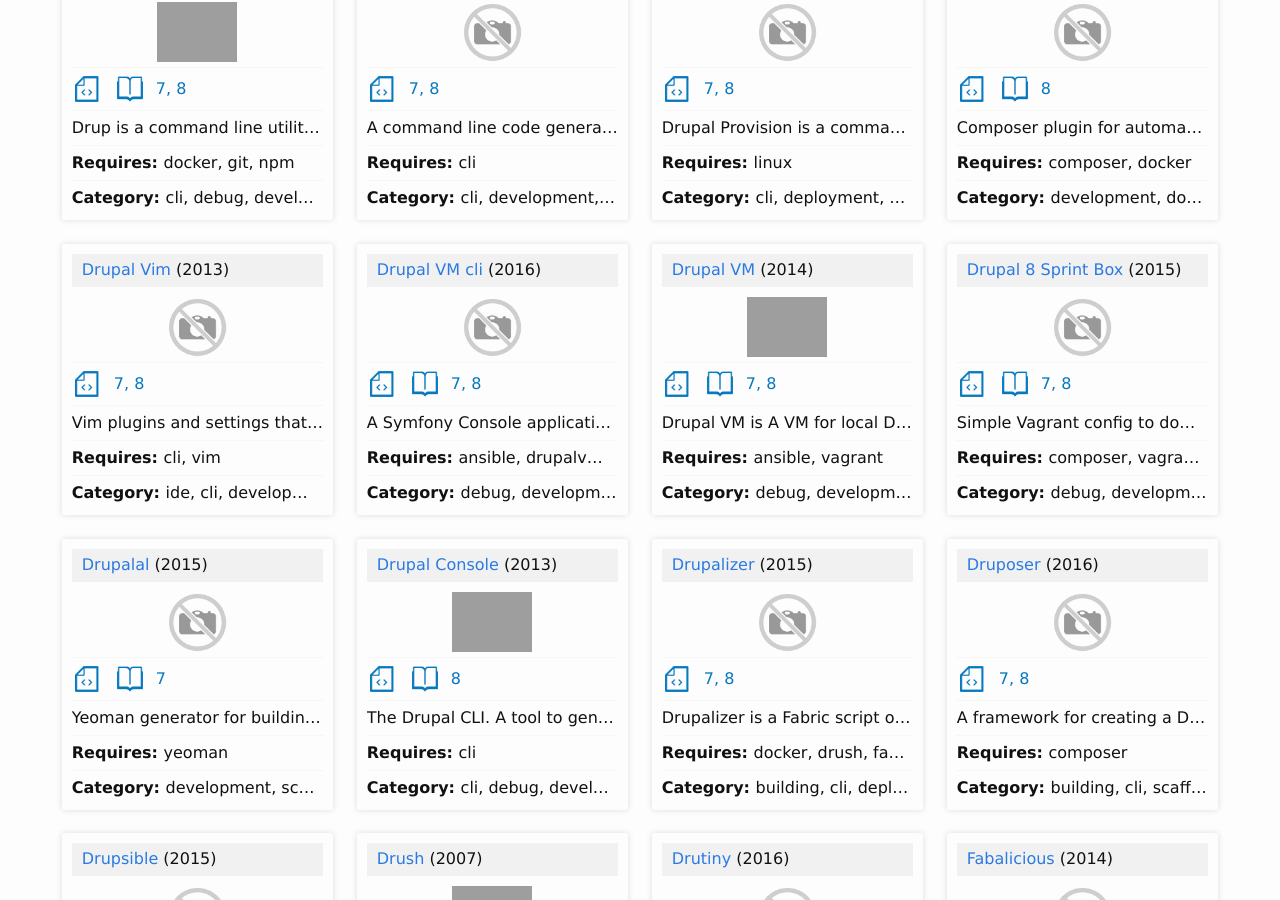
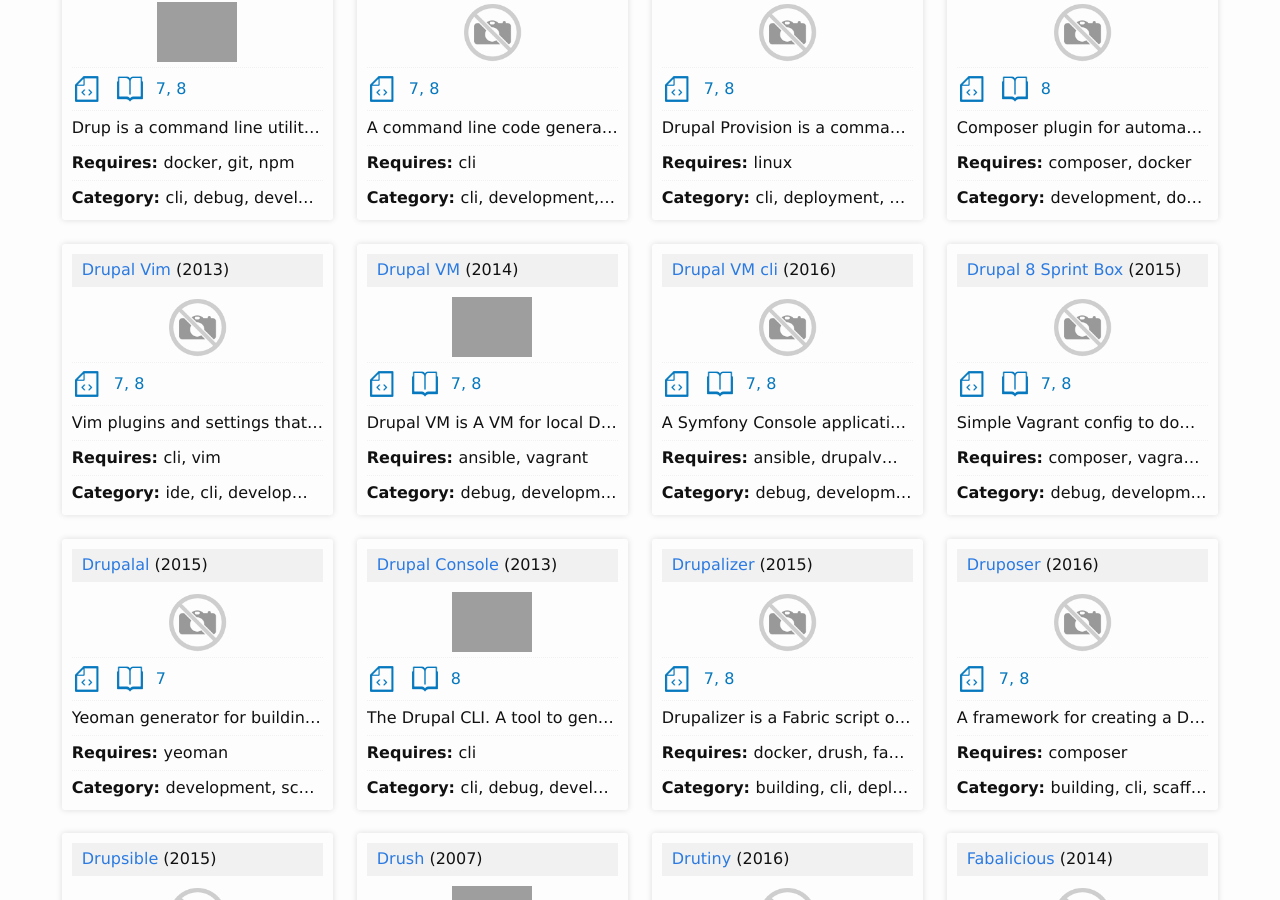
Before and after one commit to drupaltools/drupaltools.github.io, a Jekyll site: the page built from index.html, in a window 1280 px wide and 900 px high, scrolled down 1787 px, cut to the strip 0-900 px from the top of the window. Built offline with Jekyll 4.4.1, drawn with Linux system fonts in a browser that asks for light colours; some of the changed text lies outside the part shown; grey boxes are pictures that could not be loaded.

Commit message:
Sort by name

```diff
--- a/index.html
+++ b/index.html
@@ -2,11 +2,13 @@
 layout: default
 ---
 <div class="project-tiles row">
-  {% for project_hash in site.data.projects %}
-  {% assign project = project_hash[1] %}
-  {% assign requires =  project.requires | sort | join: ', ' | downcase %}
-  {% assign category =  project.category | sort | join: ', ' | downcase %}
-  {% assign drupal =  project.drupal_versions | sort | join: ', ' %}
+  {% assign project_hashes = site.data.projects | sort %}
+  {% for project_hash in project_hashes %}
+
+    {% assign project = project_hash[1] %}
+    {% assign requires =  project.requires | sort | join: ', ' | downcase %}
+    {% assign category =  project.category | sort | join: ', ' | downcase %}
+    {% assign drupal =  project.drupal_versions | sort | join: ', ' %}
 
     <div class="column result-row" data-created="{{ project.year_created }}" data-requires="{{ requires }}" data-category="{{ category }}" data-drupal="{{ drupal }}">
       <article class="project-wrapper-tile">
--- a/table/index.html
+++ b/table/index.html
@@ -16,8 +16,8 @@
       <th class="sort-filter"><span>Requires</span></th>
       <th class="sort-filter"><span>Category</span></th>
     </tr>
-
-    {% for project_hash in site.data.projects %}
+    {% assign project_hashes = site.data.projects | sort %}
+    {% for project_hash in project_hashes %}
 
       {% assign project = project_hash[1] %}
       {% assign requires =  project.requires | sort | join: ', ' | downcase %}
```
Also changed, not shown: Gemfile.lock.
